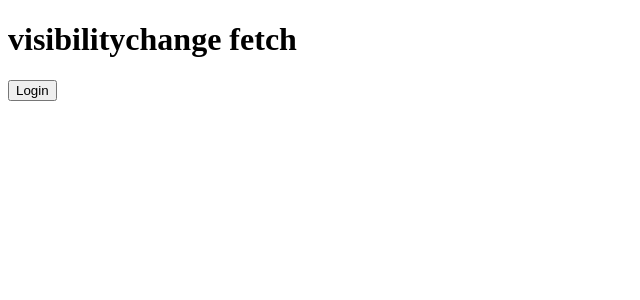
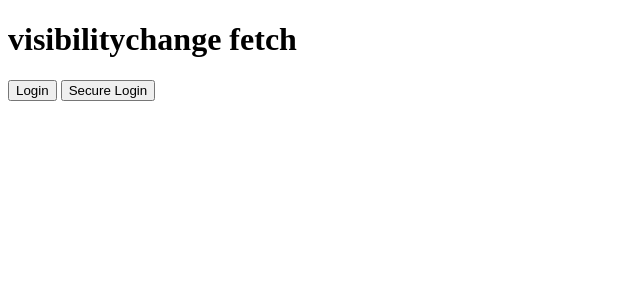
Before and after one commit to kosei28/visibilitychange-fetch, a SvelteKit app: page / in a window 1280 px wide. Shown: the top 300 px of the page, without its empty margins (0-640 px from the left). Built offline with nearby package versions, Linux system fonts and the light colour scheme; no server answers.

Commit message:
add secure login

```diff
--- a/src/hooks.server.ts
+++ b/src/hooks.server.ts
@@ -3,16 +3,20 @@ import type { Handle } from '@sveltejs/kit';
 export const handle: Handle = async ({ event, resolve }) => {
 	if (event.url.pathname === '/login') {
 		return new Response(undefined, {
-			status: 302,
 			headers: {
-				location: '/',
-				'set-cookie': 'session=123; path=/; Samesite=Lax; HttpOnly;'
+				'set-cookie': 'session=123; path=/; Samesite=Lax; HttpOnly'
+			}
+		});
+	} else if (event.url.pathname === '/securelogin') {
+		return new Response(undefined, {
+			headers: {
+				'set-cookie': 'session=123; path=/; Samesite=Lax; HttpOnly; Secure'
 			}
 		});
 	} else if (event.url.pathname === '/logout') {
 		return new Response(undefined, {
 			headers: {
-				'set-cookie': 'session=; path=/; Samesite=Lax; HttpOnly; Max-Age=0'
+				'set-cookie': 'session=; path=/; Max-Age=0'
 			}
 		});
 	} else if (event.url.pathname === '/session') {
--- a/src/routes/+page.svelte
+++ b/src/routes/+page.svelte
@@ -1,6 +1,5 @@
 <script lang="ts">
 	import { browser } from '$app/environment';
-	import { goto } from '$app/navigation';
 
 	let session: string | undefined;
 
@@ -14,8 +13,13 @@
 		});
 	}
 
-	async function login() {
-		await goto('/login');
+	async function login(secure: boolean) {
+		if (secure) {
+			await fetch('/securelogin');
+		} else {
+			await fetch('/login');
+		}
+		await getSession();
 	}
 
 	async function logout() {
@@ -40,5 +44,18 @@
 	<p>Session: {session}</p>
 	<button on:click={logout}>Logout</button>
 {:else}
-	<button on:click={login}>Login</button>
+	<button
+		on:click={() => {
+			login(false);
+		}}
+	>
+		Login
+	</button>
+	<button
+		on:click={() => {
+			login(true);
+		}}
+	>
+		Secure Login
+	</button>
 {/if}
```
